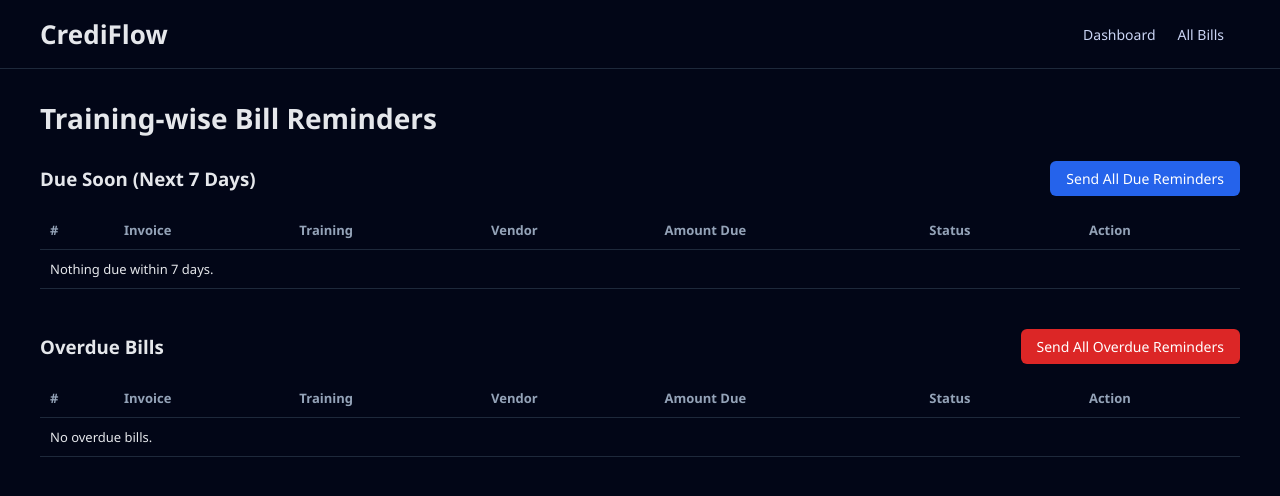
After one commit to Labangi/Billing-System, a Django app: page /reminder in a window 1280 px wide. The commit adds this page. Shown: the top 496 px of the page. Run offline with Django 5.2, Linux system fonts and the light colour scheme.

Commit message:
dashboard done all changes

```diff
--- a/billSystem/static/dashboard.css
+++ b/billSystem/static/dashboard.css
@@ -169,7 +169,7 @@ body {
     padding: 10px;
     border-bottom: 1px solid #1e293b;
 }
-
+/* THIS IS FOR VIEW_USERS DESIGN */
 /* BADGES */
 .badge {
     padding: 4px 8px;
@@ -191,3 +191,77 @@ body {
     background: #2563eb;
     color: white;
 }
+
+/* ROLE BADGES */
+.badge.admin {
+    background: #ef4444;
+    color: white;
+}
+
+.badge.subadmin {
+    background: #06b6d4;
+    color: white;
+}
+
+.badge.user {
+    background: #64748b;
+    color: white;
+}
+
+/* ROLE SELECT */
+.role-select {
+    padding: 6px;
+    border-radius: 6px;
+    background: #020617;
+    color: #e5e7eb;
+    border: 1px solid #1e293b;
+}
+
+/* UPDATE BUTTON */
+.btn.primary {
+    background: #2563eb;
+    color: white;
+}
+/* FOR REMINDER */
+.section-header {
+    display: flex;
+    justify-content: space-between;
+    align-items: center;
+    margin-bottom: 15px;
+}
+
+/* General Button */
+.btn {
+    padding: 8px 16px;
+    border: none;
+    border-radius: 6px;
+    font-size: 14px;
+    cursor: pointer;
+    font-weight: 500;
+}
+
+/* Blue */
+.due-btn {
+    background-color: #2563eb;
+    color: white;
+}
+
+.due-btn:hover {
+    background-color: #1e40af;
+}
+
+/* Red */
+.overdue-btn {
+    background-color: #dc2626;
+    color: white;
+}
+
+.overdue-btn:hover {
+    background-color: #b91c1c;
+}
+
+/* Small button */
+.small {
+    padding: 5px 10px;
+    font-size: 12px;
+}
--- /dev/null
+++ b/billSystem/templates/reminder.html
@@ -0,0 +1,144 @@
+{% load static %}
+<!DOCTYPE html>
+<html lang="en">
+<head>
+    <meta charset="UTF-8">
+    <title>Bill Reminders</title>
+    <link rel="stylesheet" href="{% static 'dashboard.css' %}">
+</head>
+<body>
+
+<!-- HEADER -->
+<header class="header">
+    <div class="logo-container">
+        <h2>CrediFlow</h2>
+    </div>
+
+    <nav class="nav-links">
+        <a href="/admin-dashboard">Dashboard</a>
+        <a href="/all-bills">All Bills</a>
+    </nav>
+
+</header>
+
+<!-- MAIN -->
+<main class="features-section">
+
+    <section class="welcome-section">
+        <h2>Training-wise Bill Reminders</h2>
+    </section>
+
+    <!--  DUE SOON -->
+    <section class="table-section">
+
+        <div class="section-header">
+            <h3>Due Soon (Next 7 Days)</h3>
+
+            <button class="btn due-btn">
+                Send All Due Reminders
+            </button>
+        </div>
+
+        <table class="data-table">
+            <thead>
+                <tr>
+                    <th>#</th>
+                    <th>Invoice</th>
+                    <th>Training</th>
+                    <th>Vendor</th>
+                    <th>Amount Due</th>
+                    <th>Status</th>
+                    <th>Action</th>
+                </tr>
+            </thead>
+
+            <tbody>
+                {% if due_soon_bills %}
+                    {% for bill in due_soon_bills %}
+                    <tr>
+                        <td>{{ forloop.counter }}</td>
+                        <td>{{ bill.invoice_no }}</td>
+                        <td>{{ bill.training }}</td>
+                        <td>{{ bill.vendor }}</td>
+                        <td>₹{{ bill.amount }}</td>
+                        <td>
+                            <span class="badge warning">Due Soon</span>
+                        </td>
+                        <td>
+                            <button class="btn small due-btn">
+                                Send Reminder
+                            </button>
+                        </td>
+                    </tr>
+                    {% endfor %}
+                {% else %}
+                    <tr>
+                        <td colspan="7" class="empty-row">
+                            Nothing due within 7 days.
+                        </td>
+                    </tr>
+                {% endif %}
+            </tbody>
+        </table>
+    </section>
+
+
+    <!-- OVERDUE  -->
+    <section class="table-section" style="margin-top:40px;">
+
+        <div class="section-header">
+            <h3>Overdue Bills</h3>
+
+            <button class="btn overdue-btn">
+                Send All Overdue Reminders
+            </button>
+        </div>
+
+        <table class="data-table">
+            <thead>
+                <tr>
+                    <th>#</th>
+                    <th>Invoice</th>
+                    <th>Training</th>
+                    <th>Vendor</th>
+                    <th>Amount Due</th>
+                    <th>Status</th>
+                    <th>Action</th>
+                </tr>
+            </thead>
+
+            <tbody>
+                {% if overdue_bills %}
+                    {% for bill in overdue_bills %}
+                    <tr>
+                        <td>{{ forloop.counter }}</td>
+                        <td>{{ bill.invoice_no }}</td>
+                        <td>{{ bill.training }}</td>
+                        <td>{{ bill.vendor }}</td>
+                        <td>₹{{ bill.amount }}</td>
+                        <td>
+                            <span class="badge danger">Overdue</span>
+                        </td>
+                        <td>
+                            <button class="btn small overdue-btn">
+                                Send Reminder
+                            </button>
+                        </td>
+                    </tr>
+                    {% endfor %}
+                {% else %}
+                    <tr>
+                        <td colspan="7" class="empty-row">
+                            No overdue bills.
+                        </td>
+                    </tr>
+                {% endif %}
+            </tbody>
+        </table>
+
+    </section>
+
+</main>
+
+</body>
+</html>
--- a/billSystem/templates/training_bills.html
+++ b/billSystem/templates/training_bills.html
@@ -15,7 +15,7 @@
     </div>
 
     <nav class="nav-links">
-        <a href="/admin-dashboard/">Dashboard</a>
+        <a href="/admin-dashboard">Dashboard</a>
         <a href="#">Bills</a>
     </nav>
 
--- a/billSystem/urls.py
+++ b/billSystem/urls.py
@@ -11,4 +11,8 @@ urlpatterns=[
     path('services',views.services),
     path('admin-dashboard', views.admin_dashboard),
     path('training-bills', views.training_bills),
+    path('view-users', views.view_users),
+    path('reminder', views.reminder),
+
+
 ]
--- a/billSystem/views.py
+++ b/billSystem/views.py
@@ -66,3 +66,9 @@ def admin_dashboard(request):
 
 def training_bills(request):
     return render(request, 'training_bills.html')
+
+def view_users(request):
+    return render(request, 'view_users.html')
+
+def reminder(request):
+    return render(request, 'reminder.html')
```
Also changed, not shown: billSystem/templates/admin.html (+4 -5 lines), billSystem/templates/view_users.html (added, +109 -0 lines).
